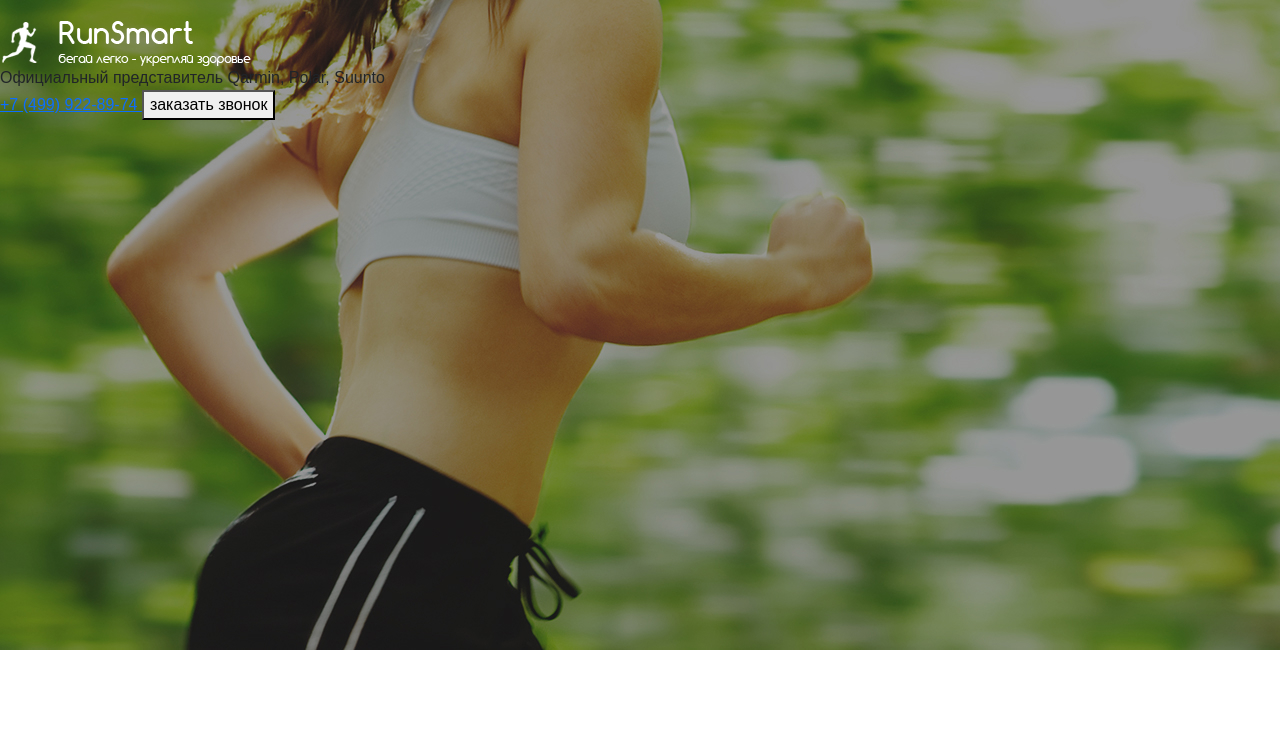
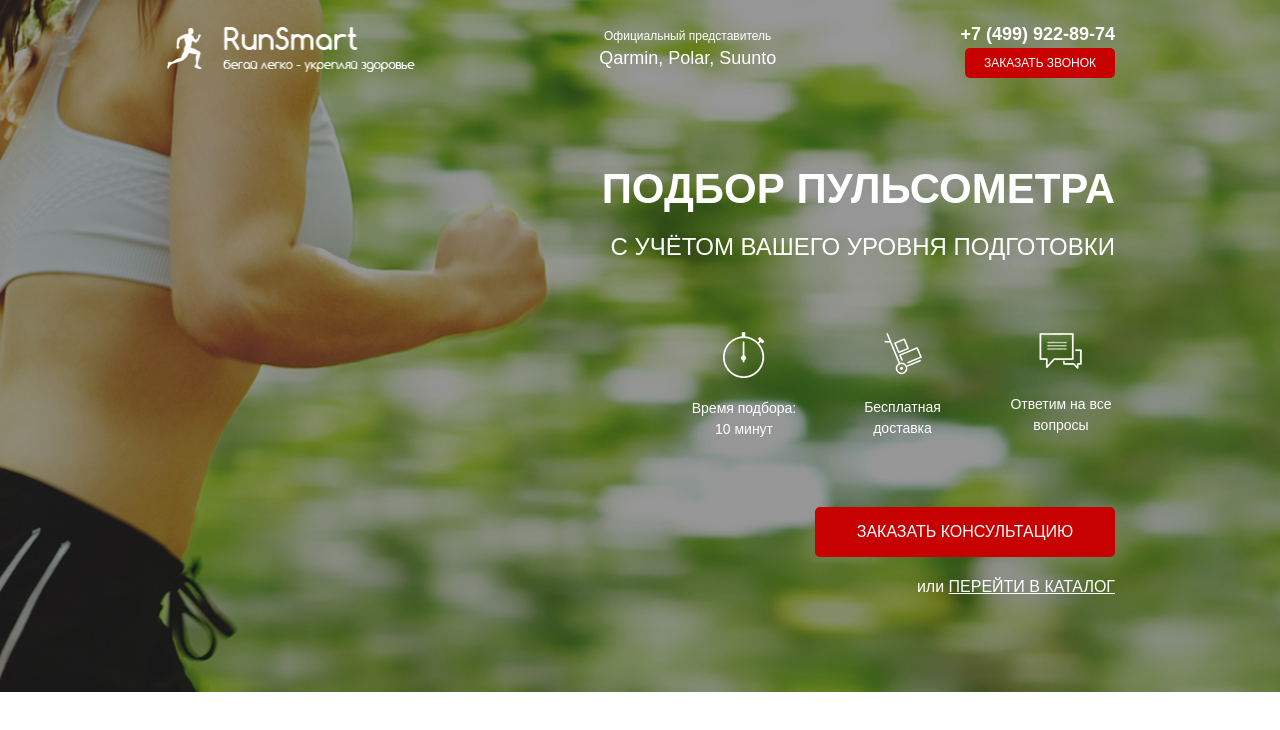
Before and after one commit to Hechmen/Pulse, a plain HTML site: page src/index.html in a window 1280 px wide. Drawn offline with Linux system fonts and the light colour scheme.

Commit message:
Promo section

```diff
--- a/src/index.html
+++ b/src/index.html
@@ -29,6 +29,35 @@
                     </button>
                 </div>
             </header>
+
+            <div class="promo__wrapper">
+                <h1 class="promo__header">Подбор пульсометра</h1>
+                <h2 class="promo__subheader">с учётом Вашего уровня подготовки</h2>
+                <div class="promo__icons">
+                    <div class="promo__icon">
+                        <img src="/src/icons/019_timer_time_stopwatch_2-64.png" alt="icon1">
+                        Время подбора:
+                        10 минут
+                    </div>
+                    <div class="promo__icon">
+                        <img src="/src/icons/app-08-hand-cart-64.png" alt="icon2">
+                        Бесплатная
+                        доставка
+                    </div>
+                    <div class="promo__icon">
+                        <img src="/src/icons/messages-64.png" alt="icon3">
+                        Ответим
+                        на все вопросы
+                    </div>
+                </div>
+
+                <button class="button button_main">заказать консультацию</button>
+                <div class="promo__link">
+                    или
+                    <a href="#">ПЕРЕЙТИ В КАТАЛОГ</a>
+                </div>
+            </div>
+
         </div>
     </div>
 </body>
--- /dev/null
+++ b/src/sass/blocks/_buttons.scss
@@ -0,0 +1,17 @@
+.button {
+    width: 150px;
+    height: 30px;
+    border-radius: 5px;
+    background-color: $main-color;
+    border: none;
+    color: #ffffff;
+    font-size: 12px;
+    font-weight: 500;
+    text-transform: uppercase;
+    &_main {
+        margin-top: 67px;
+        width: 300px;
+        height: 50px;
+        font-size: 16px;
+    }
+}
--- /dev/null
+++ b/src/sass/blocks/_header.scss
@@ -0,0 +1,37 @@
+.header {
+    display: flex;
+    justify-content: space-between;
+    align-items: center;
+    &__logo {
+        width: 250px;
+        img {
+            width: 100%;
+        }
+    }
+    &__official {
+        color: #FFFFFF;
+        font-size: 12px;
+        font-weight: 500;
+        text-align: center;
+        span {
+            display: block;
+            font-size: 18px;
+        }
+    }
+    &__phone {
+        text-decoration: none;
+        display: block;
+        color: #FFFFFF;
+        font-size: 18px;
+        font-weight: 700;
+        &:hover {
+            color: #ffffff;
+            text-decoration: none;
+        }
+    }
+    &__contacts {
+        display: flex;
+        flex-direction: column;
+        align-items: flex-end;
+    }
+}
--- a/src/sass/blocks/_promo.scss
+++ b/src/sass/blocks/_promo.scss
@@ -1,5 +1,55 @@
 .promo {
     min-height: 650px;
     padding: 21px 0 93px 0;
-    background-image: url('/src/img/bg.jpg');
+    background: url('/src/img/bg.jpg') center (center/cover) no-repeat;
+    &__wrapper {
+        display: flex;
+        flex-direction: column;
+        align-items: flex-end;
+        margin-top: 90px;
+    }
+    &__header {
+        color: #ffffff;
+        font-size: 42px;
+        font-weight: 700;
+        text-transform: uppercase;
+        line-height: 42px;
+    }
+    &__subheader {
+        margin-top: 17px;
+        color: #ffffff;
+        font-size: 24px;
+        line-height: 24px;
+        font-weight: 500;
+        text-transform: uppercase;
+    }
+    &__icons {
+        margin-top: 65px;
+        width: 425px;
+        display: flex;
+        justify-content: space-between;
+    }
+    &__icon {
+        width: 108px;
+        text-align: center;
+        color: #ffffff;
+        font-size: 14px;
+        font-weight: 500;
+        img {
+            display: block;
+            margin: 0 auto;
+            margin-bottom: 20px;
+        }
+    }
+    &__link {
+        margin-top: 18px;
+        color:#ffffff;
+        font-size: 16px;
+        font-weight: 500;
+        a {
+            color:#ffffff;
+            text-decoration: underline;
+            text-transform: uppercase;
+        }
+    }
 }
--- a/src/sass/style.scss
+++ b/src/sass/style.scss
@@ -5,8 +5,11 @@
 }
 
 .container {
-    min-width: 950px;
+    max-width: 950px;
     margin: 0 auto;
+    // padding: 0 200px 0 200px;
 }
 
 @import 'blocks/promo';
+@import 'blocks/header';
+@import 'blocks/buttons';
```
Also changed, not shown: src/css/header.min.css (added), src/css/style.min.css, 2 other files.
